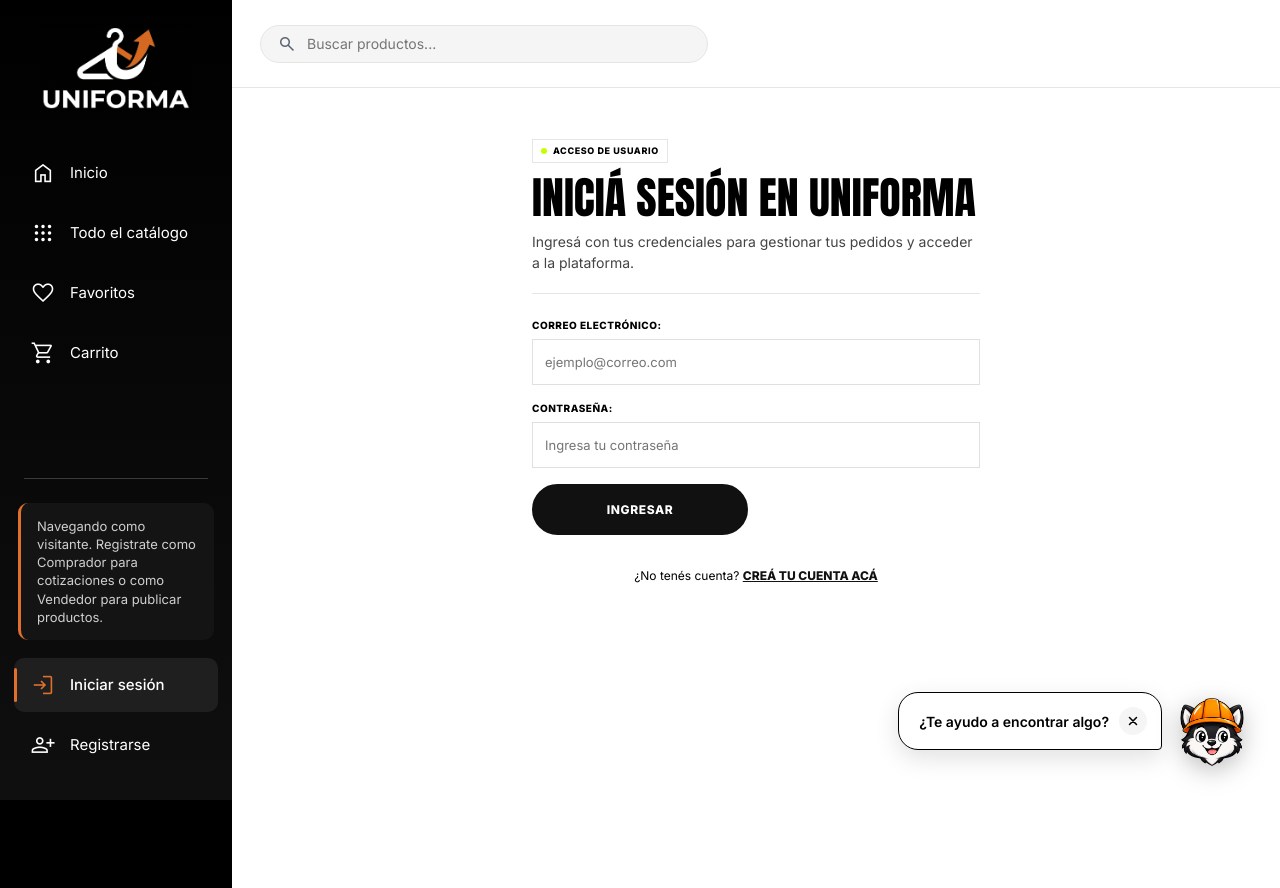
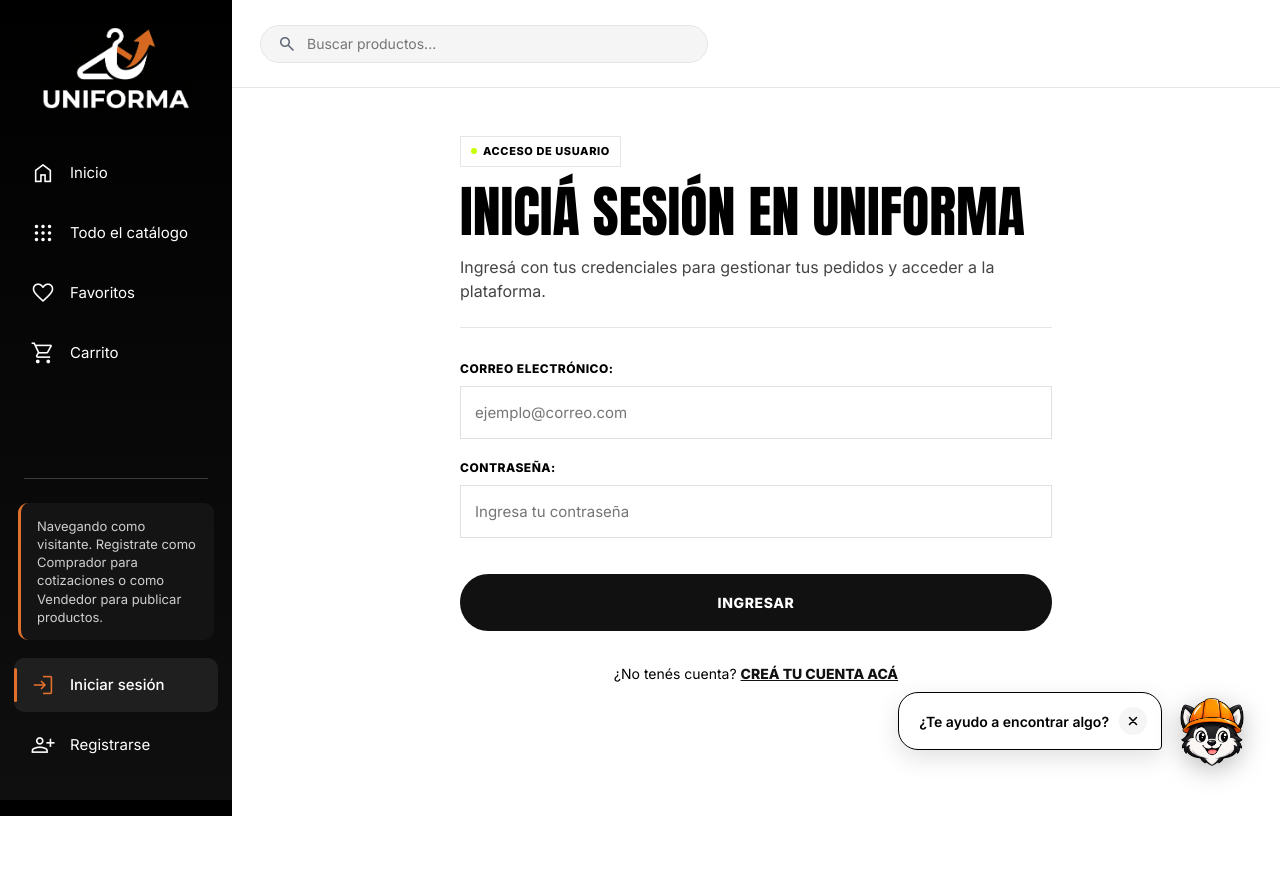
Before and after one commit to BautiMiano/EcommerceApis, a React (Vite) app in the folder marketplace/client/: page /login in a window 1280 px wide. After the commit the page ends 816 px from the top, so only its background shows below. Built offline with nearby package versions, Linux system fonts and the light colour scheme; no server answers.

Commit message:
Correccion de tamaño de login y register

```diff
--- a/marketplace/client/src/components/LoginForm/LoginForm.css
+++ b/marketplace/client/src/components/LoginForm/LoginForm.css
@@ -1,22 +1,14 @@
-/* Fila del botón: ocupa todo el ancho del formulario y repite sus 2 columnas,
-   así el botón queda siempre en la columna izquierda con el mismo ancho */
+/* Botón de ingreso a todo el ancho (igual que en registro) y el error debajo */
 .login-acciones {
   grid-column: 1 / -1;
-  display: grid;
-  grid-template-columns: 1fr 1fr;
-  gap: 16px;
-  align-items: center;
+  display: flex;
+  flex-direction: column;
+  gap: 0.75rem;
+  margin-top: 1rem;
 }
 
 .login-error {
   margin: 0;
   color: red;
-  text-align: left;
+  text-align: center;
 }
-
-/* En pantallas chicas el error pasa debajo del botón */
-@media (max-width: 520px) {
-  .login-acciones {
-    grid-template-columns: 1fr;
-  }
-}
--- a/marketplace/client/src/components/LoginForm/LoginForm.jsx
+++ b/marketplace/client/src/components/LoginForm/LoginForm.jsx
@@ -62,7 +62,7 @@ return (
         full={true}
     />
 
-    {/* El botón va siempre primero: el error aparece a su derecha sin moverlo */}
+    {/* El botón ocupa todo el ancho y el error aparece debajo */}
     <div className="login-acciones">
         <Button
             texto={loading ? "Ingresando..." : "Ingresar"}
--- a/marketplace/client/src/views/Login.jsx
+++ b/marketplace/client/src/views/Login.jsx
@@ -2,6 +2,7 @@ import { useNavigate } from 'react-router-dom';
 import PageTitle from "../components/PageTitle/PageTitle";
 import LoginForm from "../components/LoginForm/LoginForm";
 import EnlaceCuenta from "../components/EnlaceCuenta/EnlaceCuenta";
+import "./Register.css";
 
 const Login = () => {
   const navigate = useNavigate();
--- a/marketplace/client/src/views/Register.css
+++ b/marketplace/client/src/views/Register.css
@@ -1,33 +1,83 @@
+/* Página de login y registro: el formulario queda centrado vertical y horizontalmente */
 .register-page {
-  min-height: 100vh;
+  min-height: calc(100vh - 4.5rem);
   display: flex;
   flex-direction: column;
+  justify-content: center;
 }
 
 .register-main {
-  flex: 1;
   width: 100%;
-  max-width: 480px;
+  max-width: 40rem;
   margin: 0 auto;
-  padding: 48px 16px 40px;
+  padding: 3rem 1.5rem;
+  box-sizing: border-box;
 }
 
 .register-form {
   display: grid;
   grid-template-columns: 1fr 1fr;
-  gap: 16px;
+  gap: 1.25rem;
 }
 
 .register-actions {
   grid-column: 1 / -1;
   display: flex;
   flex-direction: column;
-  gap: 12px;
-  margin-top: 12px;
+  gap: 0.875rem;
+  margin-top: 1rem;
 }
 
-@media (max-width: 520px) {
+/* Escala más grande solo dentro de login y registro (no afecta otras pantallas) */
+.register-main .page-title-tag {
+  font-size: 0.6875rem;
+  padding: 0.375rem 0.625rem;
+}
+
+.register-main .page-title-heading {
+  font-size: 3.5rem;
+  margin: 1rem 0;
+}
+
+.register-main .page-title-description {
+  font-size: 1rem;
+  margin-bottom: 2rem;
+  padding-bottom: 1.5rem;
+}
+
+.register-main .form-field {
+  gap: 0.5rem;
+}
+
+.register-main .form-field label {
+  font-size: 0.75rem;
+}
+
+.register-main .form-field input {
+  padding: 1rem 0.875rem;
+  font-size: 0.9375rem;
+}
+
+.register-main .form-field-help {
+  font-size: 0.75rem;
+}
+
+.register-main .boton-primary,
+.register-main .boton-secondary {
+  padding: 1.125rem;
+  font-size: 0.875rem;
+}
+
+.register-main .enlace-cuenta {
+  font-size: 0.875rem;
+}
+
+@media (max-width: 32.5rem) {
   .register-form {
     grid-template-columns: 1fr;
   }
+
+  .register-main .page-title-heading {
+    font-size: 2.5rem;
+  }
 }
```
